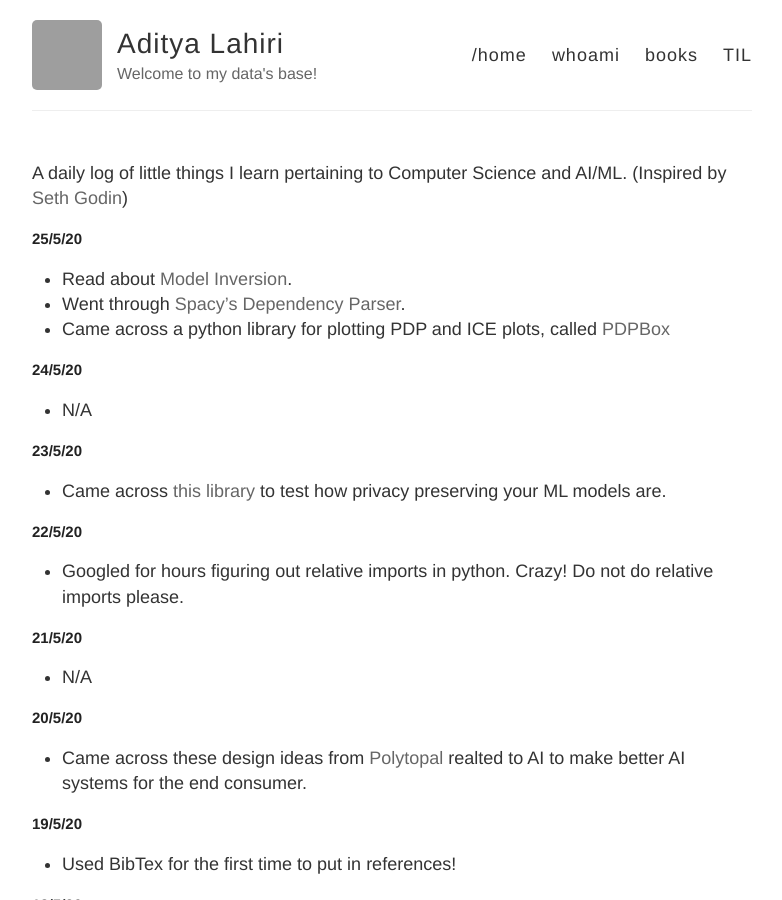
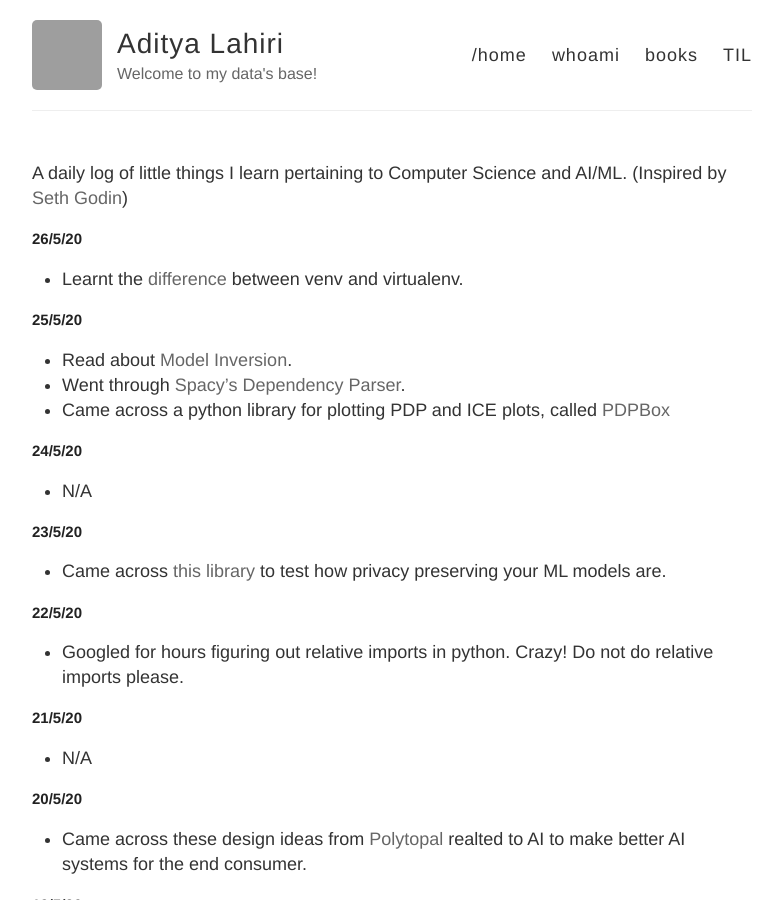
Before and after one commit to adityalahiri/adityalahiri.github.io, a Jekyll site: the page built from TIL.md, in a window 1280 px wide and 900 px high. Shown: the whole window, without its empty margins (248-1030 px from the left). Built offline with Jekyll 4.4.1, drawn with Linux system fonts in a browser that asks for light colours; our own code applies the rules of GitHub Pages for plain Markdown files; grey boxes are pictures that could not be loaded.

Commit message:
Update for 26/5/20

```diff
--- a/TIL.md
+++ b/TIL.md
@@ -1,5 +1,9 @@
 A daily log of little things I learn pertaining to Computer Science and AI/ML.
 (Inspired by [Seth Godin](https://seths.blog/))
+
+## 26/5/20
+
+* Learnt the [difference](https://stackoverflow.com/questions/44091886/whats-the-difference-between-virtualenv-and-m-venv-in-creating-virtual-env/44091914) between venv and virtualenv.
 
 ## 25/5/20
 
```
